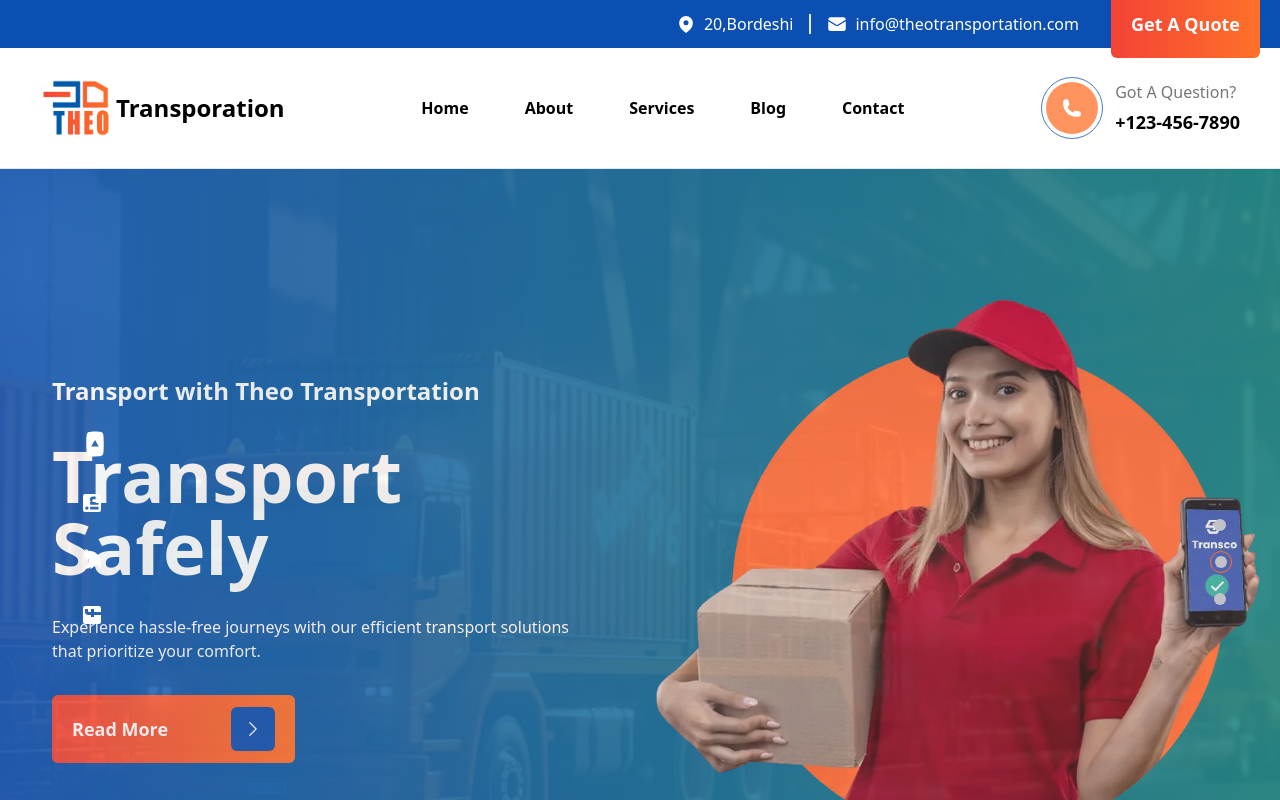
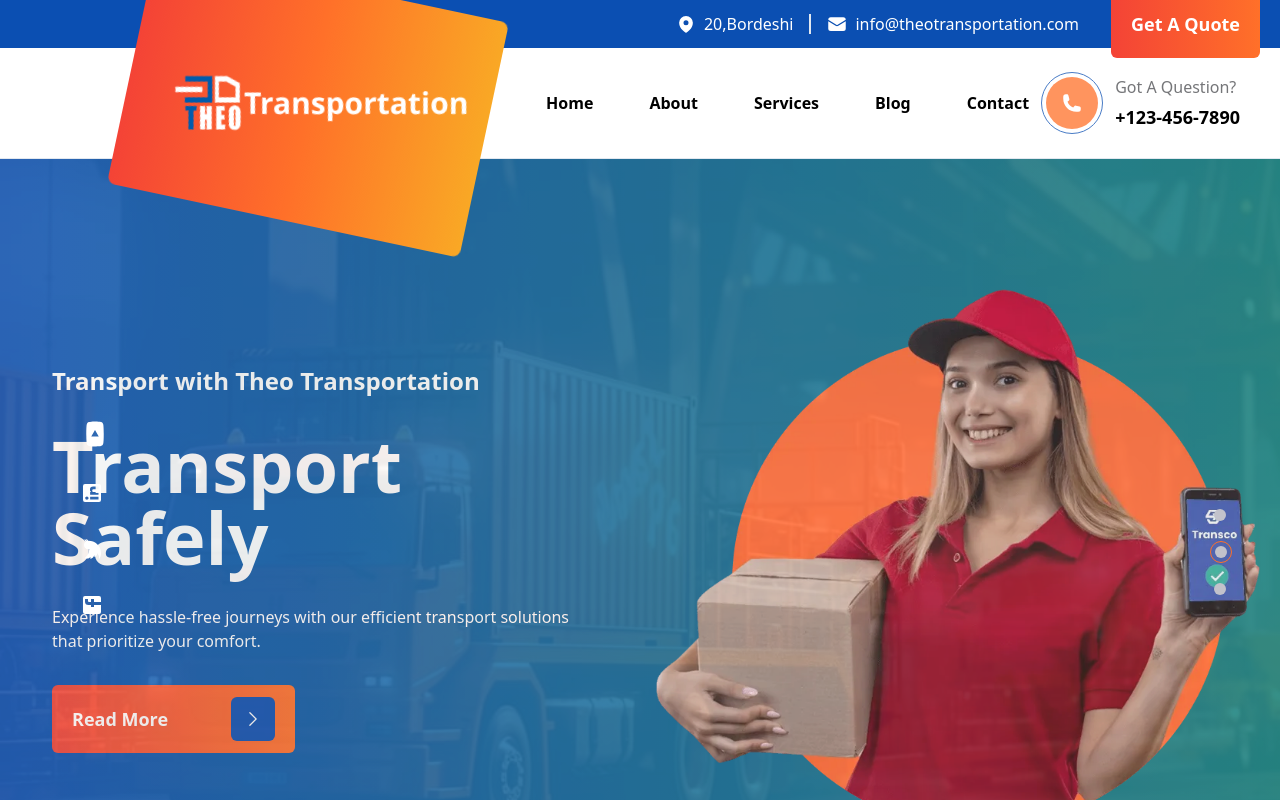
Before and after one commit to Hall-e3/thiotransportation, a React (Create React App) app: page / in a window 1280 px wide. Built offline with nearby package versions, Linux system fonts and the light colour scheme.

Commit message:
new changes

```diff
--- a/src/components/Footer.jsx
+++ b/src/components/Footer.jsx
@@ -11,7 +11,7 @@ import {
 export default function Footer() {
   return (
     <section className="w-full text-white pt-40 pb-10 bg-[#31373f] relative px-4 lg:px-0">
-      <div className="w-[90%] -top-40 right-5 md:right-10 lg:right-[15%]  lg:w-[70%] absolute py-10 px-10 lg:-top-30   lg:max-w-[1440px] lg:mx-auto rounded-xl bg-gradient-to-r text-white lg:space-x-8 from-primary_orange  to-primary_orange flex md:flex-row flex-col justify-between lg:px-20 lg:py-15 items-center">
+      <div className="w-[90%] -top-40 right-5 md:right-10 lg:right-[15%]  lg:w-[70%] absolute py-10 px-10 lg:-top-30 lg:max-w-[1440px] lg:mx-auto rounded-xl bg-gradient-to-r text-white lg:space-x-8 from-primary_orange  to-primary_orange flex md:flex-row flex-col justify-between lg:px-20 lg:py-15 items-center">
         <div className="flex flex-col space-y-5 flex-1">
           <h5 className="text-2xl font-bold text-white">Get regular updates</h5>
           <h3 className="font-bold text-4xl lg:text-5xl text-white">
--- /dev/null
+++ b/src/components/NavBar2.jsx
@@ -0,0 +1,91 @@
+import React, { useState } from "react";
+import { Link } from "react-router-dom";
+import {
+  theo_blue_orange_logo,
+  theo_white_blue_logo,
+} from "../constants/originals";
+import { links } from "../data";
+import { Bars3Icon, PhoneIcon } from "@heroicons/react/24/solid";
+
+export default function NavBar2({ show }) {
+  const [drop, setDrop] = useState(false);
+
+  const handleDrop = () => {
+    setDrop(true);
+  };
+  const [hoveredLinkId, setHoveredLinkId] = useState(0);
+  return (
+    <section
+      className={`border-b border-stroke p-4 lg:py-6 ${
+        show
+          ? "md:fixed fixed top-0 w-screen lg:h-[90px] bg-white drop-shadow-lg duration-700 z-99"
+          : " "
+      }`}
+    >
+      <div className="w-full h-full flex items-center justify-between max-w-[1260px] mx-auto md:px-10 lg:px-6">
+        <div className="hidden lg:flex bg-gradient-to-r from-red-500  via-primary_orange to-yellow-800 !absolute rotate-12 left-[10%]  h-60 w-90 rounded-lg items-center justify-center z-30">
+          <Link to="/" className="flex items-center space-x-1 ">
+            <div className="h-full w-full relative -rotate-12">
+              <div className="absolute flex items-center justify-center -left-25 -top-9">
+                <img
+                  src={theo_white_blue_logo}
+                  alt="card"
+                  className="h-10 w-10 lg:h-18 lg:w-18"
+                />
+                <h5 className="font-bold text-3xl hidden lg:block text-white">
+                  Transportation
+                </h5>
+              </div>
+            </div>
+          </Link>
+        </div>
+        <div className="lg:flex-1 hidden lg:flex"></div>
+        <Link to="/" className="flex items-center space-x-1 lg:hidden">
+          <img
+            src={theo_blue_orange_logo}
+            alt="card"
+            className="h-10 w-10 lg:h-18 lg:w-18"
+          />
+          <h5 className="font-bold text-2xl text-black">Transportation</h5>
+        </Link>
+        <div className="flex items-center space-x-3 shrink-0">
+          <div className="lg:flex space-x-14 h-full transition hidden">
+            {links.map((link) => (
+              <Link
+                to={link.link}
+                key={link.id}
+                className="flex flex-col justify-between h-full cursor-pointer"
+                onMouseEnter={() => setHoveredLinkId(link.id)}
+                onMouseLeave={() => setHoveredLinkId(null)}
+              >
+                <p
+                  className={`cursor-pointer font-bold text-md ${
+                    hoveredLinkId === link.id ? "hover:text-primary_orange" : ""
+                  }`}
+                >
+                  {link.name}
+                </p>
+              </Link>
+            ))}
+          </div>
+          <div className="xl:flex space-x-3 items-center hidden">
+            <div className="rounded-full border border-primary_color p-1 delay-300 transition opacity-75">
+              <div className="rounded-full p-4 bg-primary_orange">
+                <PhoneIcon className="w-5 h-5 text-white" />
+              </div>
+            </div>
+            <div className="flex flex-col space-y-1">
+              <p className="text-md text-grey_black_3 font-medium">
+                Got A Question?
+              </p>
+              <p className="text-lg font-bold">+123-456-7890</p>
+            </div>
+          </div>
+          <div onClick={handleDrop} className="lg:hidden pr-5 md:pr-0">
+            <Bars3Icon className="w-7 h-7" />
+          </div>
+        </div>
+      </div>
+    </section>
+  );
+}
--- a/src/components/index.jsx
+++ b/src/components/index.jsx
@@ -13,6 +13,7 @@ import Divider from "./Divider";
 import SecondFooter from "./SecondFooter";
 import Testimonials from "./Testimonials";
 import Navbar from "./Navbar";
+import NavBar2 from "./NavBar2";
 export {
   Loader,
   Supensing,
@@ -30,4 +31,5 @@ export {
   Testimonials,
   CustomStepSmallDevice,
   Navbar,
+  NavBar2,
 };
--- a/src/layout/index.jsx
+++ b/src/layout/index.jsx
@@ -1,29 +1,19 @@
 import React, { useEffect, useState } from "react";
-import { Link } from "react-router-dom";
 import {
   EnvelopeIcon,
   MapPinIcon,
   PhoneIcon,
-  PlusIcon,
-  XMarkIcon,
 } from "@heroicons/react/24/solid";
 import {
   Facebook,
-  Instagram,
   LinkedIn,
   YouTube,
   Twitter,
 } from "@mui/icons-material";
-import { theo_blue_orange_logo, twitter } from "../constants/originals";
 import { Button, Navbar } from "../components";
 
 export default function Layout({ children }) {
-  const [drop, setDrop] = useState(false);
   const [show, setShow] = useState(false);
-
-  const handleDrop = () => {
-    setDrop(true);
-  };
 
   useEffect(() => {
     window.addEventListener("scroll", () => {
@@ -112,8 +102,7 @@ export default function Layout({ children }) {
             </nav>
           </div> */}
 
-        <Navbar handleDrop={handleDrop} show={show} />
-
+        <Navbar show={show} />
         <main className="w-full h-full">{children}</main>
       </div>
     </div>
--- a/src/pages/Home.jsx
+++ b/src/pages/Home.jsx
@@ -4,6 +4,7 @@ import {
   Button,
   DisclosureComponent,
   Footer,
+  NavBar2,
   Navbar,
   QuoteForm,
   Testimonials,
@@ -38,7 +39,7 @@ export default function Home() {
     setDrop(true);
   };
   return (
-    <div className="h-screen w-full transition overflow-x-hidden">
+    <div className="h-screen w-full transition overflow-x-hidden relative">
       <div className="h-full w-full">
         <div className="h-12 w-full bg-primary_color transition hidden lg:block">
           <nav className="h-full flex w-[1240px] mx-auto  items-center">
@@ -47,9 +48,7 @@ export default function Home() {
               <div className="flex items-center space-x-4">
                 <div className="flex items-center space-x-2">
                   <MapPinIcon className="w-5 h-5 text-white" />
-                  <p className="text-white text-base">
-                    20,Bordeshi
-                  </p>
+                  <p className="text-white text-base">20,Bordeshi</p>
                 </div>
                 <div className="w-0.5 w h-5 bg-stroke" />
                 <div className="flex items-center space-x-2">
@@ -66,7 +65,14 @@ export default function Home() {
             </div>
           </nav>
         </div>
-        <Navbar handleDrop={handleDrop} />
+
+        <div className="hidden xl:block">
+          <NavBar2 />
+        </div>
+
+        <div className="xl:hidden">
+          <Navbar handleDrop={handleDrop} />
+        </div>
         <div className="relative">
           <Carousel
             autoplay={true}
@@ -205,7 +211,6 @@ export default function Home() {
             </div>
           </Carousel>
         </div>
-
         <div className="sm:pt-15 lg:pb-30 xl:pt-150 sm:pb-16 sm:py-20 px-4 sm:px-20 md:px-10 mb-60 lg:mb-115 relative">
           <div className="lg:h-[35%] mt-10 sm:mt-0 sm:mb-30 sm:right-8 sm:left-8 xl:right-[1%] xl:w-[70%] xl:absolute lg:-top-20 xl:max-w-[1440px] xl:mx-auto lg:shadow-md xl:shadow-lg rounded-xl bg-white  flex md:flex-row flex-col justify-between items-center">
             <div className="w-full h-full grid grid-cols-1 px-2 sm:px-0 lg:grid-cols-2 xl:grid-cols-4 gap-8 lg:gap-0 lg:px-30 xl:px-0">
```
